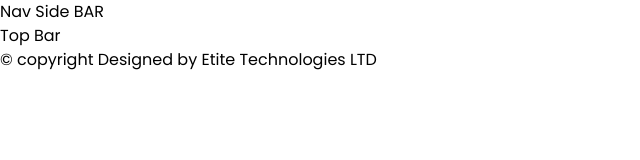
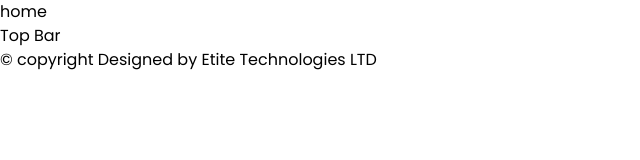
Before and after one commit to Gatsinzimeek/Etite-Event-Management-System, a React (Vite) app in the folder Client/: page /Admindashboard in a window 1280 px wide. Shown: the top 160 px of the page, without its empty margins (0-640 px from the left). Built offline with nearby package versions, Linux system fonts and the light colour scheme; no server answers.

Commit message:
new features

```diff
--- a/Client/src/Component/Left-Navigation-Bar/Navigation.jsx
+++ b/Client/src/Component/Left-Navigation-Bar/Navigation.jsx
@@ -1,9 +1,11 @@
-import React from 'react'
+
 
 const Navigation = () => {
   return (
     <div>
-      <p>Nav Side BAR</p>
+        <ul>
+          <li><a href="">home</a></li>
+        </ul>
     </div>
   )
 }
--- a/Client/src/Routes/Admin Dashboard/Admin.jsx
+++ b/Client/src/Routes/Admin Dashboard/Admin.jsx
@@ -3,14 +3,14 @@ import Navigation from "../../Component/Left-Navigation-Bar/Navigation";
 import TopNavBar from "../../Component/Top-Navigation-Bar/TopNavBar";
 const Admin = () => {
   return (
-    <main>
-        <nav>
+    <main className="flex justify-around">
+        <nav className="border-[#c1c1c1] border-r-[1px] w-[15%] p-4 flex flex-col items-center">
             <Navigation></Navigation>
         </nav>
-        <section>
+        <section className="flex-1 min-h-[100vh] flex flex-col">
           <TopNavBar />
           <Outlet/>
-          <footer>&copy; copyright Designed by Etite Technologies LTD</footer>
+          <footer className="mt-auto p-[10px] w-full">&copy; copyright Designed by Etite Technologies LTD</footer>
         </section>
     </main>
   )
```
